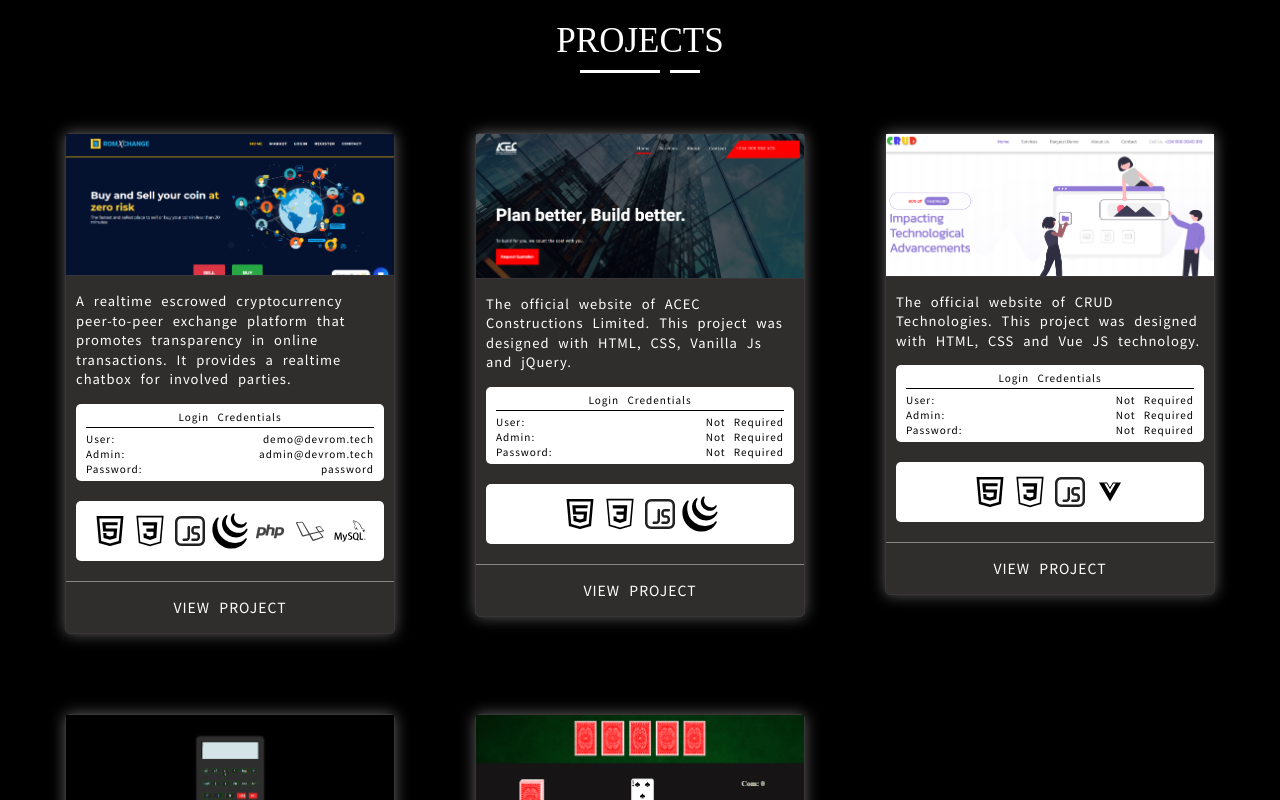
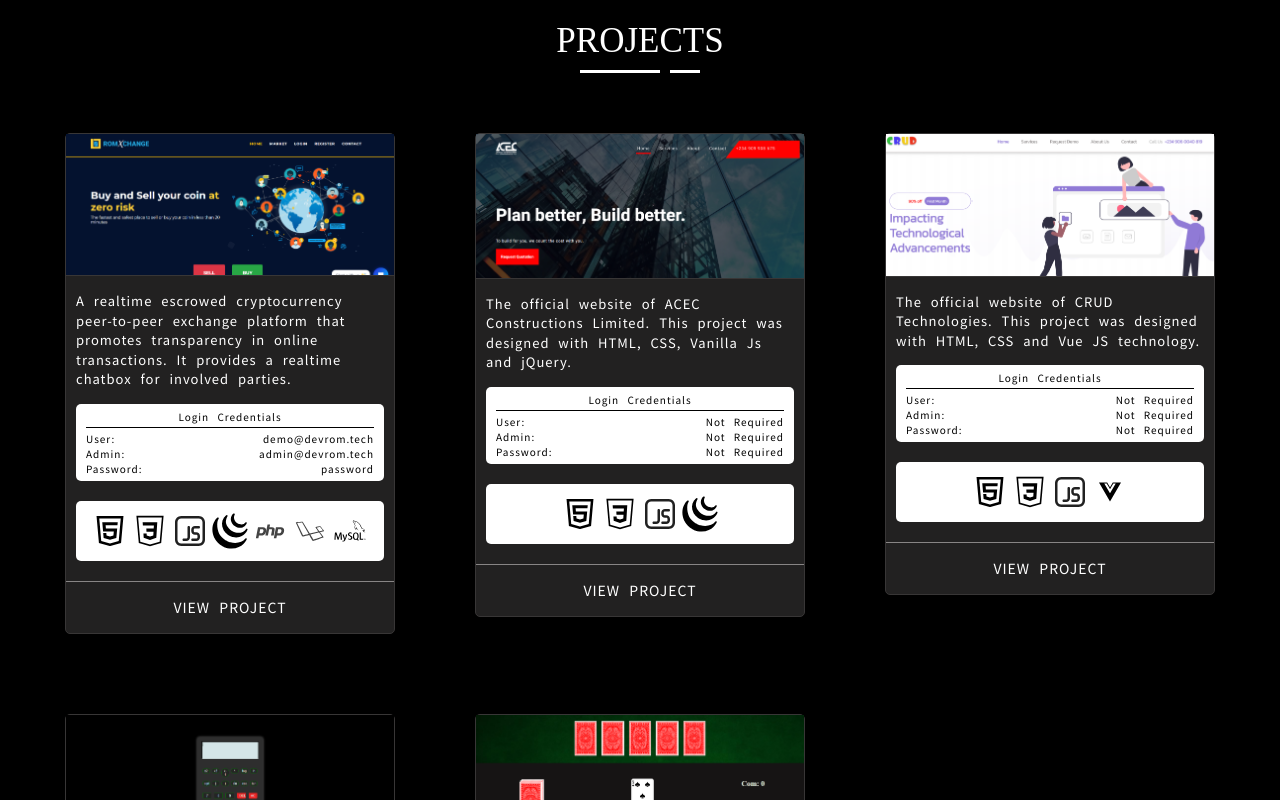
Before and after one commit to MoshoodRafiu/portfolio, a Vue app: page / in a window 1280 px wide. Shown: the part 1680-2480 px from the top of the page. Built offline with nearby package versions, Linux system fonts and the light colour scheme; a web font is replaced by a local one; what vue-particles would draw is missing.

Commit message:
Fix project card

```diff
--- a/src/components/Projects.vue
+++ b/src/components/Projects.vue
@@ -251,8 +251,8 @@
         word-spacing: 5px;
         letter-spacing: 1px;
         margin: 40px 0;
-        background: rgb(48, 45, 45);
-        box-shadow: 0 0 15px #5f5c5c;
+        background: #222121;
+        /* box-shadow: 0 0 15px #5f5c5c;s */
     }
     .project--container .project--header{
         font-size: 20px;
@@ -263,7 +263,7 @@
     }
     .project--container .project--header img{
         width: 100%;
-        border-radius: 5px 5px 0 0;
+        border-radius: 10px 10px 0 0;
         transition: 0.6s linear;
         cursor: pointer;
         transform: scale(1.03);
```
